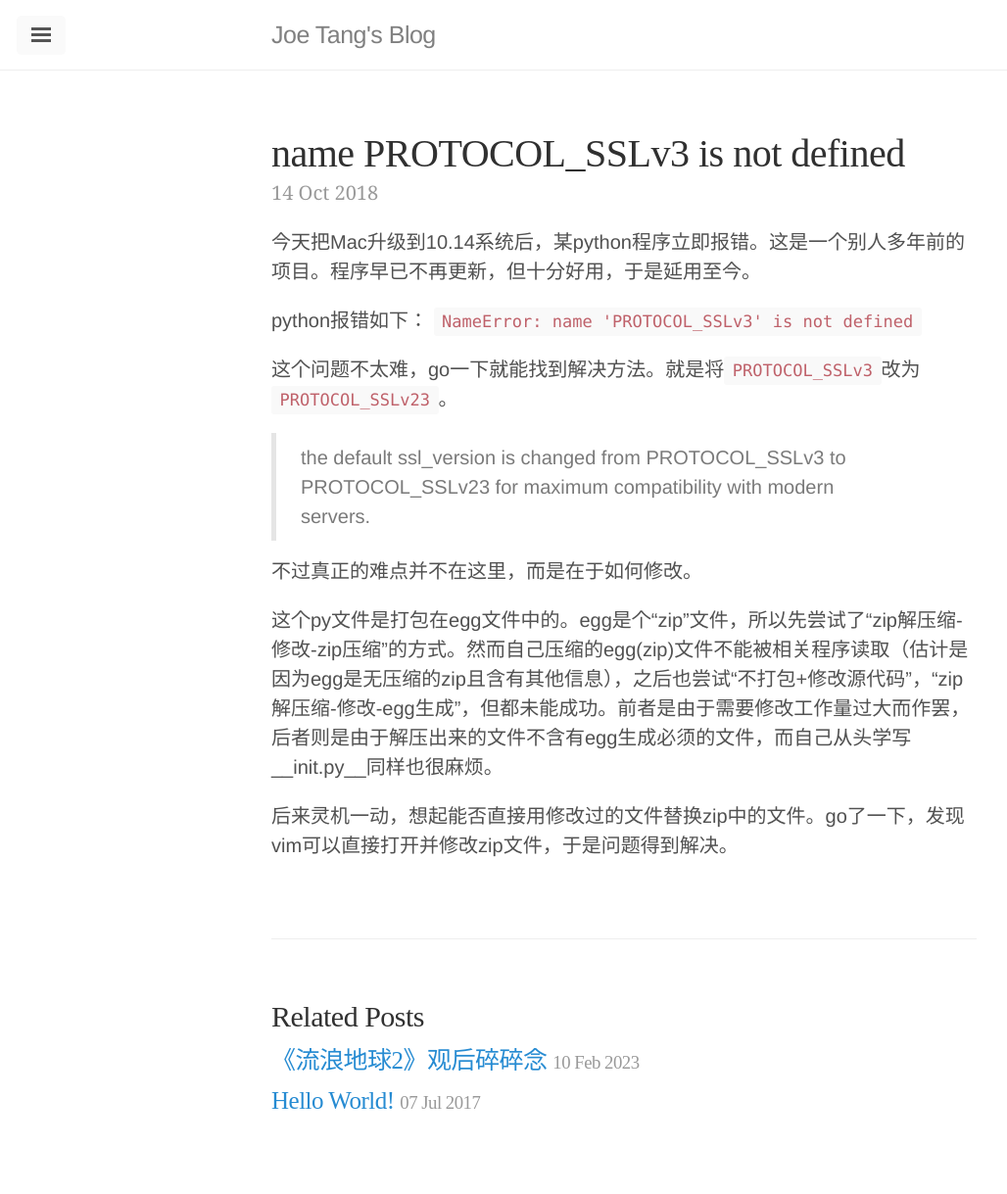
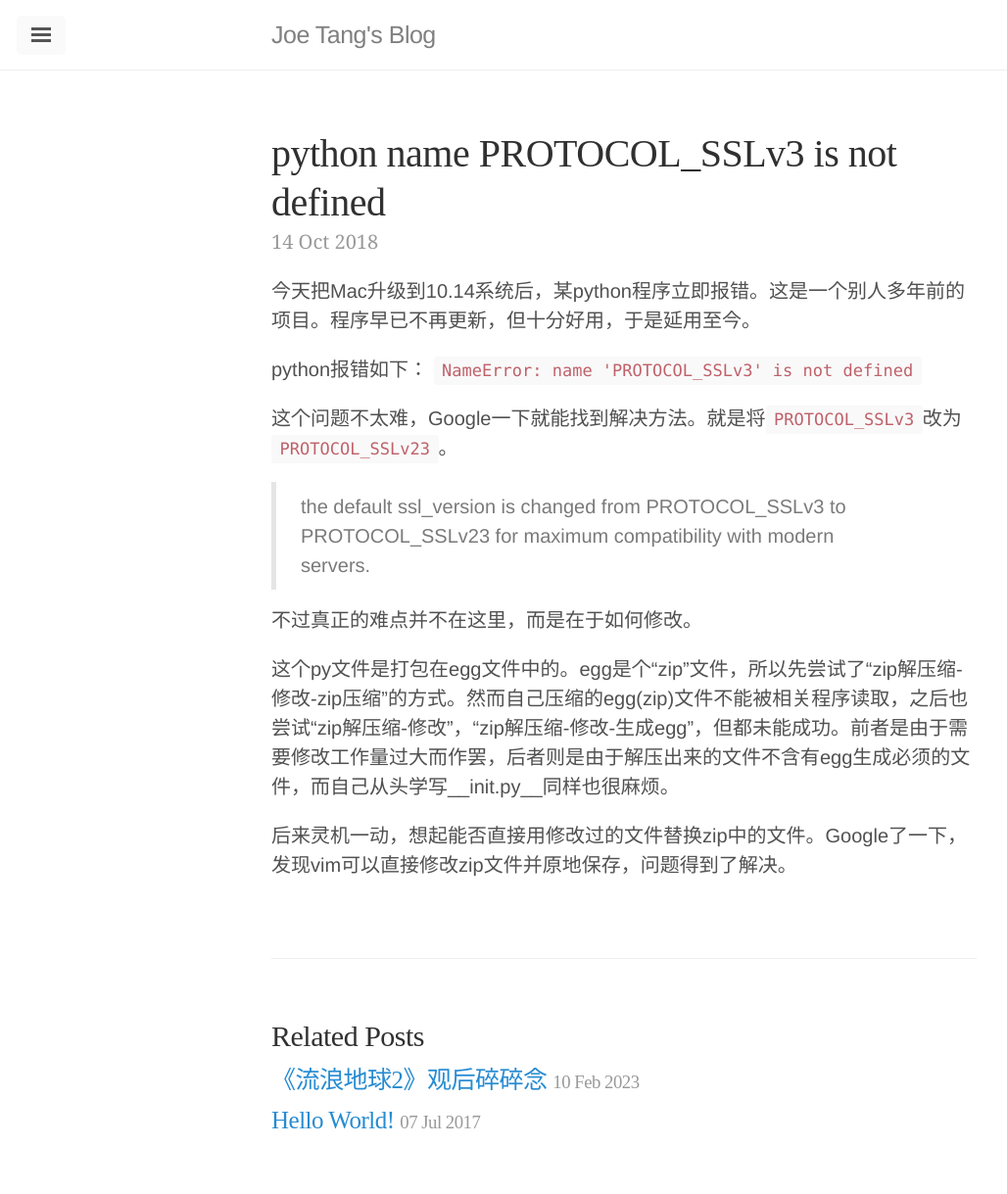
Before and after one commit to janmelin/Blog, a Jekyll site: the page built from _posts/2018-10-14-PROTOCOL_SSLv3.md, in a window 1280 px wide. Shown: the whole page at 98% size, without its empty margins (3-1031 px from the left). Built offline with Jekyll 4.4.1, drawn with Linux system fonts in a browser that asks for light colours; some web fonts are replaced.

Commit message:
20230211-08

```diff
--- a/_posts/2018-10-14-PROTOCOL_SSLv3.md
+++ b/_posts/2018-10-14-PROTOCOL_SSLv3.md
@@ -1,6 +1,6 @@
 ---
 layout: post
-title: name PROTOCOL_SSLv3 is not defined
+title: python name PROTOCOL_SSLv3 is not defined
 ---
 
 
@@ -9,11 +9,11 @@ title: name PROTOCOL_SSLv3 is not defined
 python报错如下：
 `NameError: name 'PROTOCOL_SSLv3' is not defined`
 
-这个问题不太难，go一下就能找到解决方法。就是将`PROTOCOL_SSLv3`改为`PROTOCOL_SSLv23`。
+这个问题不太难，Google一下就能找到解决方法。就是将`PROTOCOL_SSLv3`改为`PROTOCOL_SSLv23`。
 >the default ssl\_version is changed from PROTOCOL\_SSLv3 to PROTOCOL\_SSLv23 for maximum compatibility with modern servers.
 
 不过真正的难点并不在这里，而是在于如何修改。
 
-这个py文件是打包在egg文件中的。egg是个“zip”文件，所以先尝试了“zip解压缩-修改-zip压缩”的方式。然而自己压缩的egg(zip)文件不能被相关程序读取（估计是因为egg是无压缩的zip且含有其他信息），之后也尝试“不打包+修改源代码”，“zip解压缩-修改-egg生成”，但都未能成功。前者是由于需要修改工作量过大而作罢，后者则是由于解压出来的文件不含有egg生成必须的文件，而自己从头学写\_\_init.py\_\_同样也很麻烦。
+这个py文件是打包在egg文件中的。egg是个“zip”文件，所以先尝试了“zip解压缩-修改-zip压缩”的方式。然而自己压缩的egg(zip)文件不能被相关程序读取，之后也尝试“zip解压缩-修改”，“zip解压缩-修改-生成egg”，但都未能成功。前者是由于需要修改工作量过大而作罢，后者则是由于解压出来的文件不含有egg生成必须的文件，而自己从头学写\_\_init.py\_\_同样也很麻烦。
 
-后来灵机一动，想起能否直接用修改过的文件替换zip中的文件。go了一下，发现vim可以直接打开并修改zip文件，于是问题得到解决。
+后来灵机一动，想起能否直接用修改过的文件替换zip中的文件。Google了一下，发现vim可以直接修改zip文件并原地保存，问题得到了解决。
```
